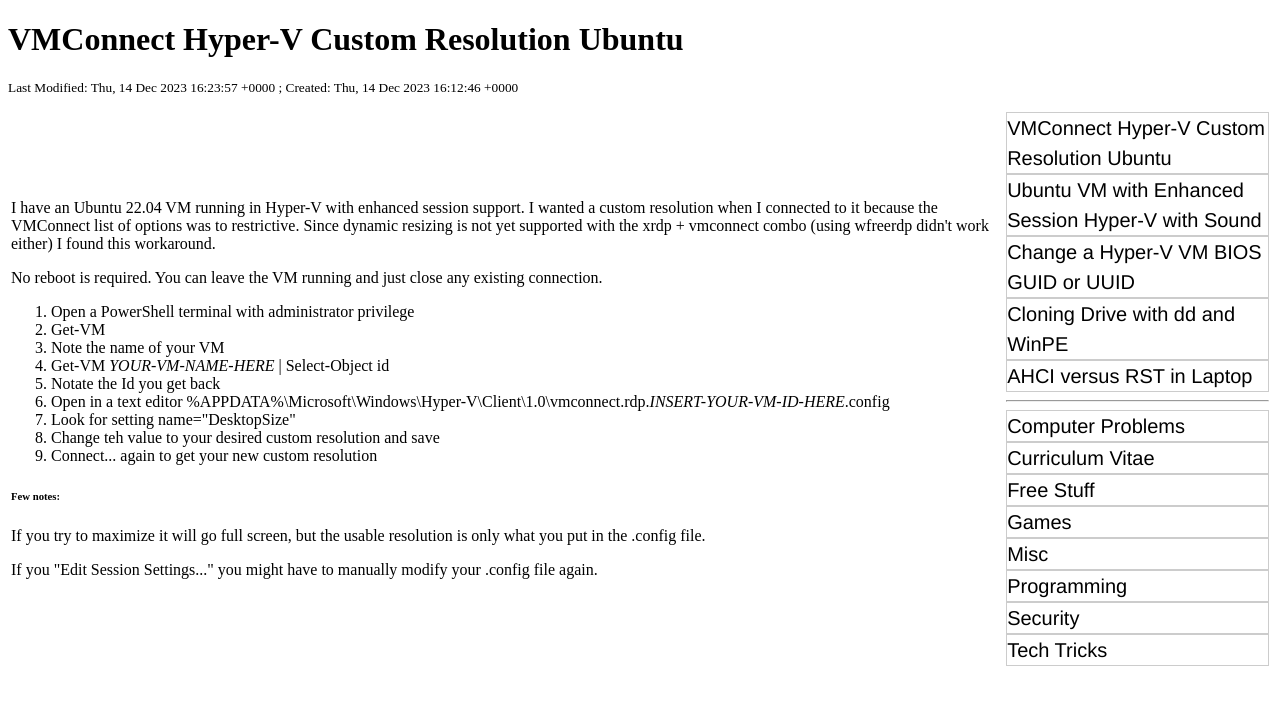
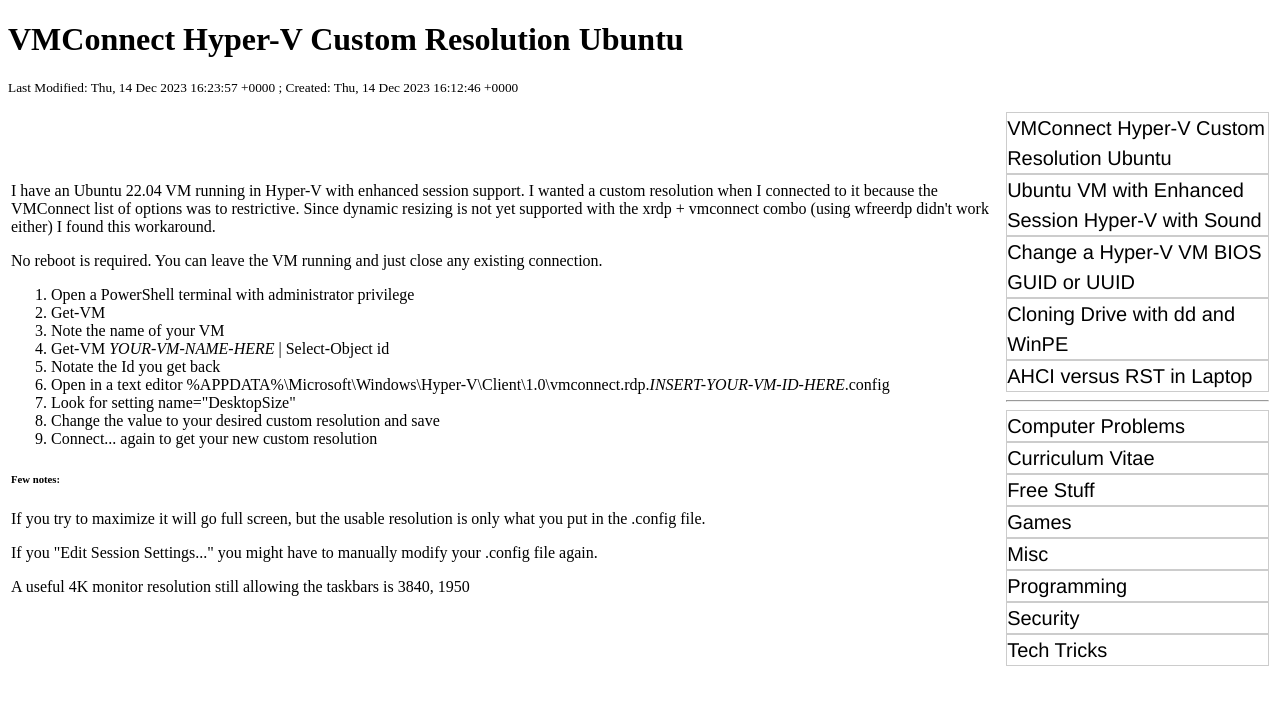
Before and after one commit to rbeede/rbeede.github.io, a Jekyll site: the page built from _posts/2023-12-14-vmconnect-hyper-v-custom-resolution-ubuntu.html, in a window 1280 px wide. Shown: the top 705 px of the page. Built offline with Jekyll 4.4.1, drawn with Linux system fonts in a browser that asks for light colours.

Commit message:
Update 2023-12-14-vmconnect-hyper-v-custom-resolution-ubuntu.html

```diff
--- a/_posts/2023-12-14-vmconnect-hyper-v-custom-resolution-ubuntu.html
+++ b/_posts/2023-12-14-vmconnect-hyper-v-custom-resolution-ubuntu.html
@@ -21,7 +21,7 @@
   <li>Notate the Id you get back</li>
   <li>Open in a text editor %APPDATA%\Microsoft\Windows\Hyper-V\Client\1.0\vmconnect.rdp.<i>INSERT-YOUR-VM-ID-HERE</i>.config</li>
   <li>Look for setting name="DesktopSize"</li>
-  <li>Change teh value to your desired custom resolution and save</li>
+  <li>Change the value to your desired custom resolution and save</li>
   <li>Connect... again to get your new custom resolution</li>
 </ol>
 
@@ -36,3 +36,7 @@
 <p>
 If you "Edit Session Settings..." you might have to manually modify your .config file again.
 </p>
+
+<p>
+A useful 4K monitor resolution still allowing the taskbars is 3840, 1950
+</p>
```
